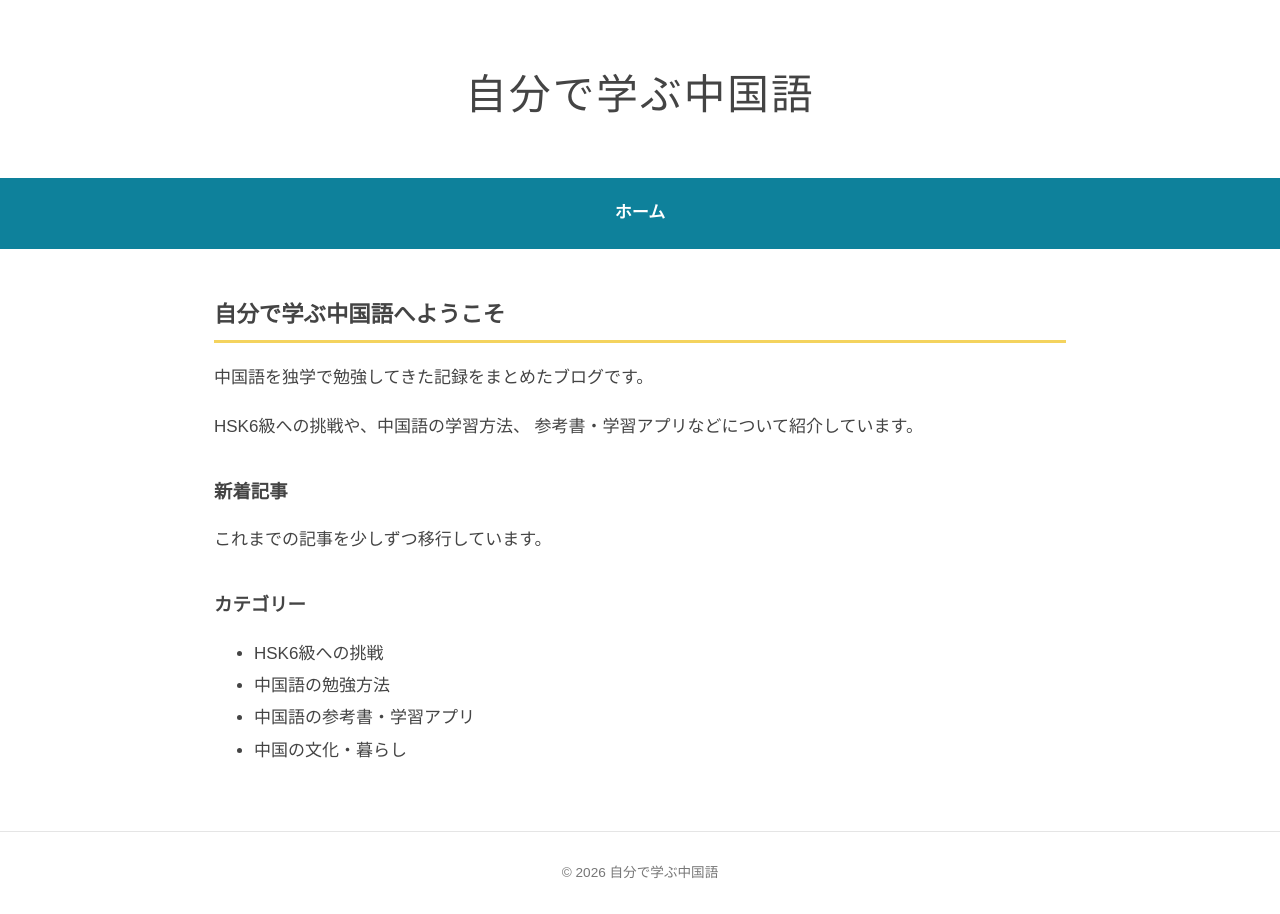
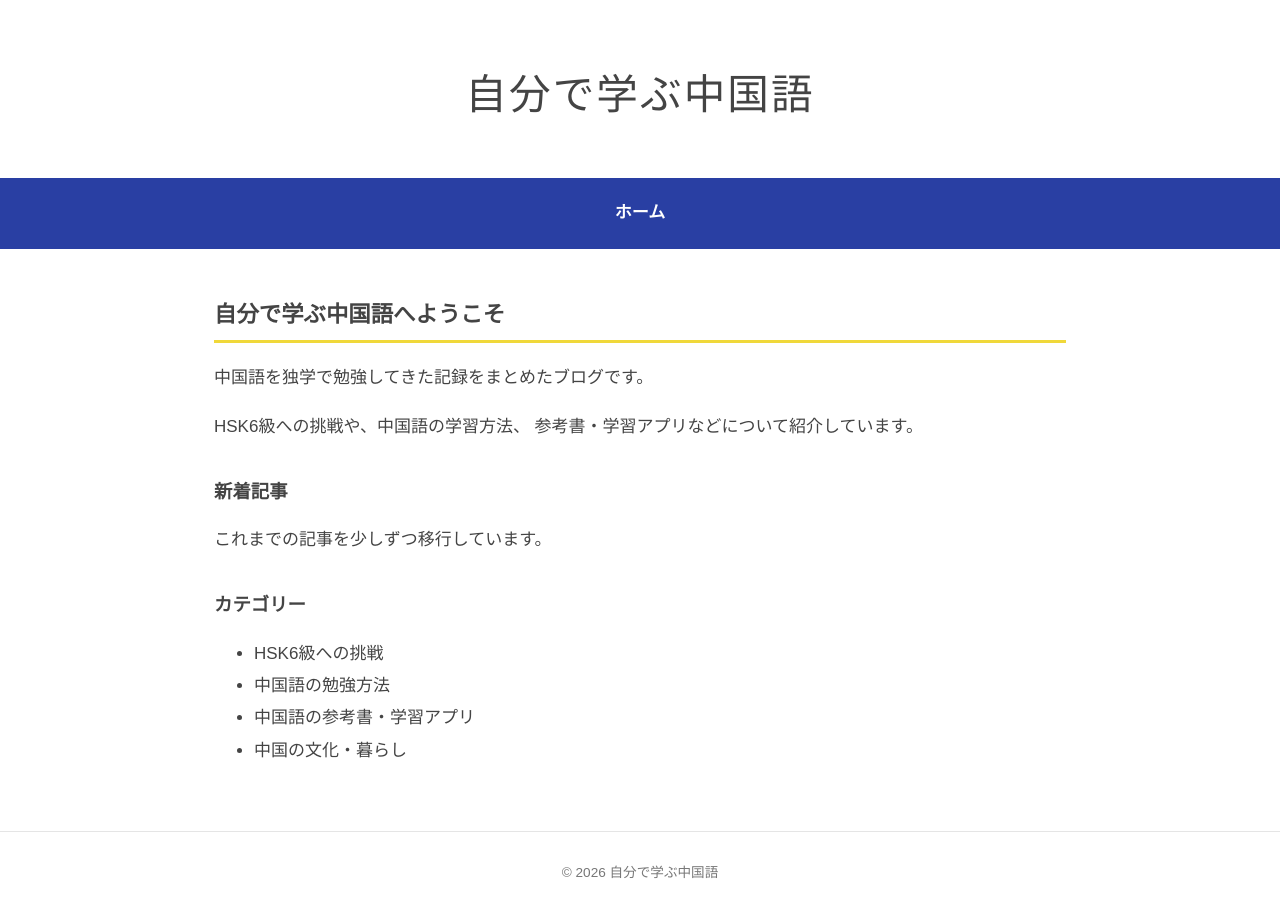
Before and after one commit to linlin-art/jibundemanabu, a Jekyll site: the page built from index.md, in a window 1280 px wide. Built offline with Jekyll 4.4.1, drawn with Linux system fonts in a browser that asks for light colours.

Commit message:
Update default.html

```diff
--- a/_layouts/default.html
+++ b/_layouts/default.html
@@ -3,7 +3,7 @@
 <head>
   <meta charset="UTF-8">
   <meta name="viewport" content="width=device-width, initial-scale=1">
-  <title>{{ page.title | default: site.title }}</title>
+  <title>{{ page.title | default: site.title | escape }}</title>
   <style>
     * {
       box-sizing: border-box;
@@ -44,7 +44,7 @@
     nav {
       margin-top: 52px;
       padding: 15px 20px;
-      background: #0e819b;
+      background: #293FA3;
     }
 
     nav a {
@@ -58,7 +58,7 @@
     }
 
     nav a:hover {
-      background: #08657b;
+      background: #203080;
     }
 
     main {
@@ -82,7 +82,7 @@
     main h2 {
       margin-top: 2em;
       padding-bottom: 0.35em;
-      border-bottom: 3px solid #f4d35e;
+      border-bottom: 3px solid #F0D83A;
       font-size: 1.4rem;
       font-weight: 600;
     }
@@ -94,7 +94,7 @@
     }
 
     main a {
-      color: #086b86;
+      color: #3048A5;
       text-decoration: underline;
       text-underline-offset: 0.2em;
     }
@@ -104,7 +104,7 @@
     }
 
     a:focus-visible {
-      outline: 3px solid #086b86;
+      outline: 3px solid #3048A5;
       outline-offset: 4px;
     }
 
```
